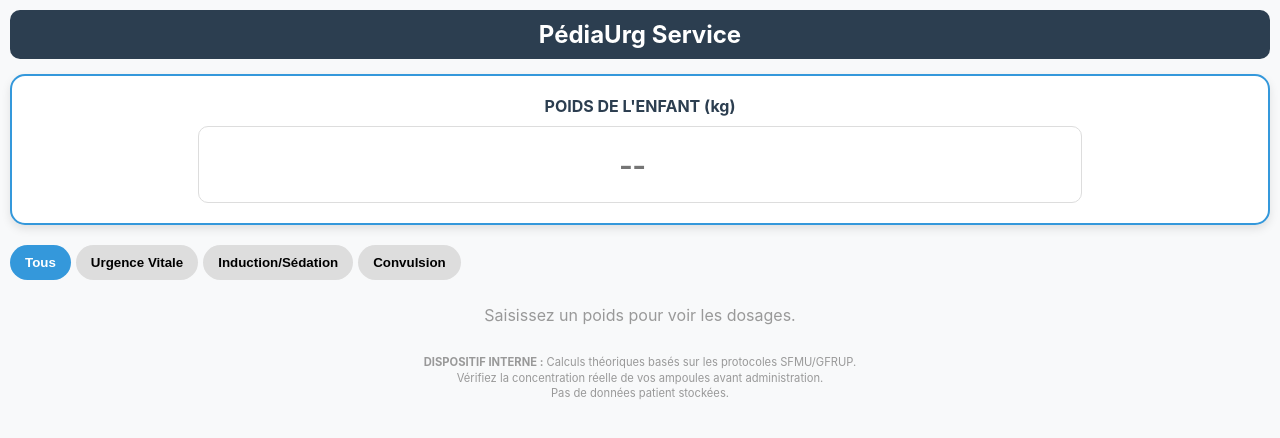
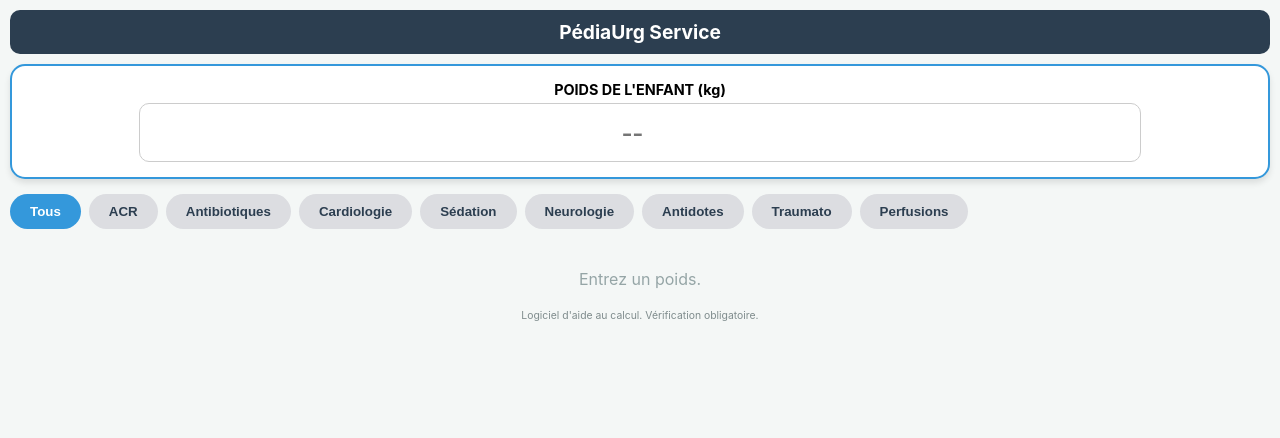
Before and after one commit to guillaumeferraro-gif/PediDoses, a plain HTML site: page index.html in a window 1280 px wide. Both pictures are taken after a click on the button "Tous". Drawn offline with Linux system fonts and the light colour scheme.

Commit message:
Update index.html
Ajout de nouvelles catégories

```diff
--- a/index.html
+++ b/index.html
@@ -3,223 +3,192 @@
 <head>
     <meta charset="UTF-8">
     <meta name="viewport" content="width=device-width, initial-scale=1.0, maximum-scale=1.0, user-scalable=no">
-    <title>PédiaUrg - MVP</title>
+    <title>PédiaUrg - Expert</title>
     <style>
         :root {
             --primary: #2c3e50;
             --accent: #3498db;
             --danger: #e74c3c;
-            --warning: #f39c12;
-            --success: #27ae60;
-            --bg: #f8f9fa;
+            --bg: #f4f7f6;
+            /* Couleurs Catégories */
+            --color-acr: #000000;
+            --color-antibio: #27ae60;
+            --color-cardio: #8e44ad;
+            --color-sedation: #f39c12;
+            --color-neuro: #2980b9;
+            --color-antidote: #16a085;
+            --color-traumato: #d35400;
+            --color-perf: #7f8c8d;
         }
 
-        body {
-            font-family: -apple-system, BlinkMacSystemFont, "Segoe UI", Roboto, Helvetica, Arial, sans-serif;
-            background-color: var(--bg);
-            margin: 0; padding: 10px;
-            color: #333;
+        body { font-family: -apple-system, system-ui, sans-serif; background: var(--bg); margin: 0; padding: 10px; padding-bottom: 50px; }
+
+        .header { text-align: center; padding: 10px; background: var(--primary); color: white; border-radius: 10px; margin-bottom: 10px; }
+
+        .weight-card {
+            background: white; padding: 15px; border-radius: 15px; box-shadow: 0 4px 6px rgba(0,0,0,0.1);
+            margin-bottom: 15px; text-align: center; border: 2px solid var(--accent);
+            position: sticky; top: 10px; z-index: 100;
         }
+        .weight-card input { width: 80%; padding: 10px; font-size: 2rem; border-radius: 10px; border: 1px solid #ccc; text-align: center; }
 
-        .header {
-            text-align: center;
-            padding: 10px 0;
-            background: var(--primary);
-            color: white;
-            border-radius: 10px;
+        /* Barre de navigation scrollable */
+        .tabs-container {
+            overflow-x: auto;
+            white-space: nowrap;
+            display: flex;
+            gap: 8px;
+            padding-bottom: 10px;
             margin-bottom: 15px;
+            -webkit-overflow-scrolling: touch;
         }
-
-        .weight-box {
-            background: white;
-            padding: 20px;
-            border-radius: 15px;
-            box-shadow: 0 4px 10px rgba(0,0,0,0.1);
-            text-align: center;
-            margin-bottom: 20px;
-            border: 2px solid var(--accent);
-        }
-
-        label { display: block; font-weight: bold; margin-bottom: 10px; color: var(--primary); }
-
-        input[type="number"] {
-            width: 70%;
-            padding: 15px;
-            font-size: 2.5rem;
-            border: 1px solid #ddd;
-            border-radius: 10px;
-            text-align: center;
-            background: #fff;
-        }
-
-        .tabs {
-            display: flex;
-            gap: 5px;
-            margin-bottom: 15px;
-            overflow-x: auto;
-            padding-bottom: 5px;
-        }
+        .tabs-container::-webkit-scrollbar { display: none; } /* Cache la scrollbar */
 
         .tab-btn {
-            padding: 10px 15px;
-            border: none;
-            border-radius: 20px;
-            background: #ddd;
-            white-space: nowrap;
-            font-weight: bold;
-            cursor: pointer;
+            display: inline-block;
+            padding: 10px 20px; border: none; border-radius: 20px; background: #dcdde1;
+            font-weight: bold; cursor: pointer; color: var(--primary);
         }
+        .tab-btn.active { background: var(--accent); color: white; }
 
-        .tab-btn.active {
-            background: var(--accent);
-            color: white;
+        /* Style des cartes par catégorie */
+        .med-card {
+            background: white; margin-bottom: 10px; border-radius: 12px; padding: 15px;
+            display: flex; justify-content: space-between; align-items: center;
+            box-shadow: 0 2px 4px rgba(0,0,0,0.05); border-left: 8px solid #bdc3c7;
         }
+        .cat-acr { border-left-color: var(--color-acr); }
+        .cat-antibio { border-left-color: var(--color-antibio); }
+        .cat-cardio { border-left-color: var(--color-cardio); }
+        .cat-sedation { border-left-color: var(--color-sedation); }
+        .cat-neuro { border-left-color: var(--color-neuro); }
+        .cat-antidote { border-left-color: var(--color-antidote); }
+        .cat-traumato { border-left-color: var(--color-traumato); }
+        .cat-perf { border-left-color: var(--color-perf); }
 
-        .med-card {
-            background: white;
-            border-radius: 12px;
-            padding: 15px;
-            margin-bottom: 12px;
-            display: flex;
-            justify-content: space-between;
-            align-items: center;
-            box-shadow: 0 2px 5px rgba(0,0,0,0.05);
-            border-left: 6px solid #ccc;
-        }
+        .med-name { font-weight: bold; font-size: 1rem; text-transform: uppercase; margin-bottom: 2px; }
+        .med-note { font-size: 0.75rem; color: #666; font-style: italic; }
+        .med-poso { font-size: 0.8rem; color: var(--accent); font-weight: bold; }
 
-        /* Couleurs par catégorie */
-        .cat-vital { border-left-color: var(--danger); }
-        .cat-induction { border-left-color: var(--warning); }
-        .cat-convulsion { border-left-color: var(--success); }
+        .result-box { text-align: right; min-width: 90px; }
+        .res-ml { font-size: 1.4rem; font-weight: 900; color: var(--danger); }
+        .res-mg { font-size: 0.85rem; color: #333; font-weight: bold; }
 
-        .med-info { flex: 1; }
-        .med-name { font-weight: bold; font-size: 1.1rem; color: #000; text-transform: uppercase; }
-        .med-detail { font-size: 0.8rem; color: #666; margin-top: 3px; }
-        .med-dilution { font-size: 0.75rem; color: var(--accent); font-style: italic; margin-top: 2px; }
-
-        .med-result { text-align: right; min-width: 90px; }
-        .res-ml { font-size: 1.5rem; font-weight: 900; color: var(--danger); }
-        .res-mg { font-size: 0.9rem; font-weight: bold; color: #333; }
-
-        .footer-note {
-            font-size: 0.7rem;
-            color: #999;
-            text-align: center;
-            margin-top: 20px;
-            padding: 10px;
-            line-height: 1.4;
-        }
-
-        .hidden { display: none; }
+        .footer { font-size: 0.65rem; color: #7f8c8d; text-align: center; margin-top: 20px; }
     </style>
 </head>
 <body>
 
 <div class="header">
-    <h2 style="margin:0">PédiaUrg Service</h2>
+    <h2 style="margin:0; font-size: 1.2rem;">PédiaUrg Service</h2>
 </div>
 
-<div class="weight-box">
-    <label for="weightInput">POIDS DE L'ENFANT (kg)</label>
-    <input type="number" id="weightInput" placeholder="--" step="0.1" min="0">
+<div class="weight-card">
+    <label style="font-weight:bold; display:block; margin-bottom:5px; font-size: 0.9rem;">POIDS DE L'ENFANT (kg)</label>
+    <input type="number" id="weightInput" placeholder="--" step="0.1">
 </div>
 
-<div class="tabs">
-    <button class="tab-btn active" onclick="filterCat('all')">Tous</button>
-    <button class="tab-btn" onclick="filterCat('vital')">Urgence Vitale</button>
-    <button class="tab-btn" onclick="filterCat('induction')">Induction/Sédation</button>
-    <button class="tab-btn" onclick="filterCat('convulsion')">Convulsion</button>
+<div class="tabs-container">
+    <button class="tab-btn active" onclick="setFilter('all', this)">Tous</button>
+    <button class="tab-btn" onclick="setFilter('acr', this)">ACR</button>
+    <button class="tab-btn" onclick="setFilter('antibio', this)">Antibiotiques</button>
+    <button class="tab-btn" onclick="setFilter('cardio', this)">Cardiologie</button>
+    <button class="tab-btn" onclick="setFilter('sedation', this)">Sédation</button>
+    <button class="tab-btn" onclick="setFilter('neuro', this)">Neurologie</button>
+    <button class="tab-btn" onclick="setFilter('antidote', this)">Antidotes</button>
+    <button class="tab-btn" onclick="setFilter('traumato', this)">Traumato</button>
+    <button class="tab-btn" onclick="setFilter('perf', this)">Perfusions</button>
 </div>
 
 <div id="medList"></div>
 
-<div class="footer-note">
-    <strong>DISPOSITIF INTERNE :</strong> Calculs théoriques basés sur les protocoles SFMU/GFRUP.<br>
-    Vérifiez la concentration réelle de vos ampoules avant administration.<br>
-    Pas de données patient stockées.
+<div class="footer">
+    Logiciel d'aide au calcul. Vérification obligatoire.
 </div>
 
 <script>
-    // BASE DE DONNÉES DU MVP
     const medications = [
-        // Urgence Vitale
-        { name: "Adrénaline (ACR)", cat: "vital", dose: 0.01, conc: 0.1, unit: "mg/kg", note: "Diluer 1mg dans 10ml NaCl 0.9%", max: 1 },
-        { name: "Amiodarone (ACR)", cat: "vital", dose: 5, conc: 50, unit: "mg/kg", note: "Direct (ACR) ou en 20-60min", max: 300 },
-        { name: "Atropine", cat: "vital", dose: 0.02, conc: 0.1, unit: "mg/kg", note: "Dose min: 0.1mg | Max: 0.5mg", minMg: 0.1, max: 0.5 },
-        { name: "Lidocaïne", cat: "vital", dose: 1, conc: 10, unit: "mg/kg", note: "Anti-arythmique (si pas Amiodarone)", max: 100 },
+        // ACR
+        { name: "Adrénaline (ACR)", cat: "acr", dose: 0.01, conc: 0.1, note: "0.1 ml/kg de la solution diluée (1mg/10ml)", max: 1 },
+        { name: "Amiodarone", cat: "acr", dose: 5, conc: 50, note: "Dose max 300mg", max: 300 },
 
-        // Induction / Sédation
-        { name: "Etomidate", cat: "induction", dose: 0.3, conc: 2, unit: "mg/kg", note: "Induction séquence rapide", max: 20 },
-        { name: "Kétamine", cat: "induction", dose: 2, conc: 10, unit: "mg/kg", note: "Induction IV (conc. 10mg/ml)", max: 200 },
-        { name: "Propofol", cat: "induction", dose: 3, conc: 10, unit: "mg/kg", note: "Induction (1%)", max: 200 },
-        { name: "Midazolam (IV)", cat: "induction", dose: 0.1, conc: 1, unit: "mg/kg", note: "Titration sédation ou état de mal", max: 10 },
-        { name: "Célocurine", cat: "induction", dose: 2, conc: 50, unit: "mg/kg", note: "Curare d'induction (Succinylcholine)", max: 100 },
-        { name: "Atracurium", cat: "induction", dose: 0.5, conc: 10, unit: "mg/kg", note: "Curare d'entretien", max: 50 },
+        // ANTIBIOTIQUES (Exemples - À compléter selon vos protocoles)
+        { name: "Ceftriaxone", cat: "antibio", dose: 50, conc: 100, note: "IV lente (100mg/ml après rec.)", max: 2000 },
+        { name: "Amoxicilline", cat: "antibio", dose: 50, conc: 100, note: "IV (100mg/ml)", max: 2000 },
 
-        // Convulsion
-        { name: "Clonazépam (Rivotril)", cat: "convulsion", dose: 0.02, conc: 1, unit: "mg/kg", note: "IV lent (1mg/1ml après mélange)", max: 1 },
-        { name: "Phénobarbital", cat: "convulsion", dose: 20, conc: 40, unit: "mg/kg", note: "Diluer, max 1mg/kg/min", max: 1000 },
-        { name: "Lévétiracétam (Keppra)", cat: "convulsion", dose: 40, conc: 100, unit: "mg/kg", note: "Sur 15 min", max: 3000 },
-        { name: "Phénytoïne", cat: "convulsion", dose: 20, conc: 50, unit: "mg/kg", note: "Max 1mg/kg/min. Très irritant.", max: 1000 }
+        // CARDIOLOGIE
+        { name: "Furosémide (Lasilix)", cat: "cardio", dose: 1, conc: 10, note: "IV (10mg/ml)", max: 40 },
+
+        // SÉDATION / INDUCTION
+        { name: "Sufentanil", cat: "sedation", dose: 0.0002, conc: 0.005, note: "0.2 µg/kg (Conc 5µg/ml)", max: 0.05 },
+        { name: "Ketamine", cat: "sedation", dose: 2, conc: 10, note: "Induction IV", max: 200 },
+
+        // NEUROLOGIE
+        { name: "Mannitol 20%", cat: "neuro", dose: 2.5, conc: 5, note: "0.5 g/kg (soit 2.5ml/kg)", max: 250 },
+
+        // ANTIDOTES
+        { name: "Naloxone (Narcan)", cat: "antidote", dose: 0.01, conc: 0.4, note: "10 µg/kg (Ampoule 0.4mg/ml)", max: 0.4 },
+        { name: "Flumazénil", cat: "antidote", dose: 0.01, conc: 0.1, note: "Dose max 0.2mg", max: 0.2 },
+
+        // TRAUMATOLOGIE
+        { name: "Acide Tranexamique", cat: "traumato", dose: 15, conc: 100, note: "Exacyl (100mg/ml)", max: 1000 },
+
+        // PERFUSIONS CONTINUES (Exemple de débit)
+        { name: "Adrénaline (Perf)", cat: "perf", dose: 0.1, conc: 0.1, note: "0.1 µg/kg/min (Base: 1mg dans 50ml)", isPerf: true }
     ];
 
-    const weightInput = document.getElementById('weightInput');
-    const medList = document.getElementById('medList');
     let currentFilter = 'all';
+    const input = document.getElementById('weightInput');
+    const container = document.getElementById('medList');
 
-    weightInput.addEventListener('input', render);
+    input.addEventListener('input', render);
 
-    function filterCat(cat) {
+    function setFilter(cat, btn) {
         currentFilter = cat;
-        // Update tabs
-        document.querySelectorAll('.tab-btn').forEach(btn => {
-            btn.classList.remove('active');
-            if(btn.innerText.toLowerCase().includes(cat) || (cat === 'all' && btn.innerText === 'Tous')) {
-                btn.classList.add('active');
-            }
-        });
+        document.querySelectorAll('.tab-btn').forEach(b => b.classList.remove('active'));
+        btn.classList.add('active');
         render();
     }
 
     function render() {
-        const weight = parseFloat(weightInput.value);
-        medList.innerHTML = '';
+        const weight = parseFloat(input.value);
+        container.innerHTML = '';
 
         if (!weight || weight <= 0) {
-            medList.innerHTML = '<p style="text-align:center; color:#999; margin-top:20px;">Saisissez un poids pour voir les dosages.</p>';
+            container.innerHTML = '<p style="text-align:center; color:#95a5a6; margin-top:30px;">Entrez un poids.</p>';
             return;
         }
 
         const filtered = medications.filter(m => currentFilter === 'all' || m.cat === currentFilter);
 
-        filtered.forEach(med => {
-            let mg = weight * med.dose;
+        filtered.forEach(m => {
+            let mg = weight * m.dose;
+            if (m.min && mg < m.min) mg = m.min;
+            if (m.max && mg > m.max) mg = m.max;
 
-            // Sécurité Min/Max
-            if (med.minMg && mg < med.minMg) mg = med.minMg;
-            if (med.max && mg > med.max) mg = med.max;
-
-            const ml = mg / med.conc;
+            const ml = mg / m.conc;
 
             const card = document.createElement('div');
-            card.className = `med-card cat-${med.cat}`;
+            card.className = `med-card cat-${m.cat}`;
+
+            // Affichage différent si c'est une perfusion continue
+            const resultHtml = m.isPerf
+                ? `<div class="res-ml">${(ml * 60).toFixed(1)} ml/h</div><div class="res-mg">Débit initial</div>`
+                : `<div class="res-ml">${ml.toFixed(2)} ml</div><div class="res-mg">${mg.toFixed(2)} mg</div>`;
+
             card.innerHTML = `
-                <div class="med-info">
-                    <div class="med-name">${med.name}</div>
-                    <div class="med-detail">${med.dose} ${med.unit} (Concentration ${med.conc}mg/ml)</div>
-                    <div class="med-dilution">${med.note}</div>
+                <div>
+                    <div class="med-name">${m.name}</div>
+                    <div class="med-poso">${m.dose} ${m.isPerf ? 'µg/kg/min' : 'mg/kg'}</div>
+                    <div class="med-note">${m.note}</div>
                 </div>
-                <div class="med-result">
-                    <div class="res-ml">${ml.toFixed(2)} ml</div>
-                    <div class="res-mg">${mg.toFixed(2)} mg</div>
+                <div class="result-box">
+                    ${resultHtml}
                 </div>
             `;
-            medList.appendChild(card);
+            container.appendChild(card);
         });
     }
-
-    // Initialisation
-    render();
 </script>
 
 </body>
```
